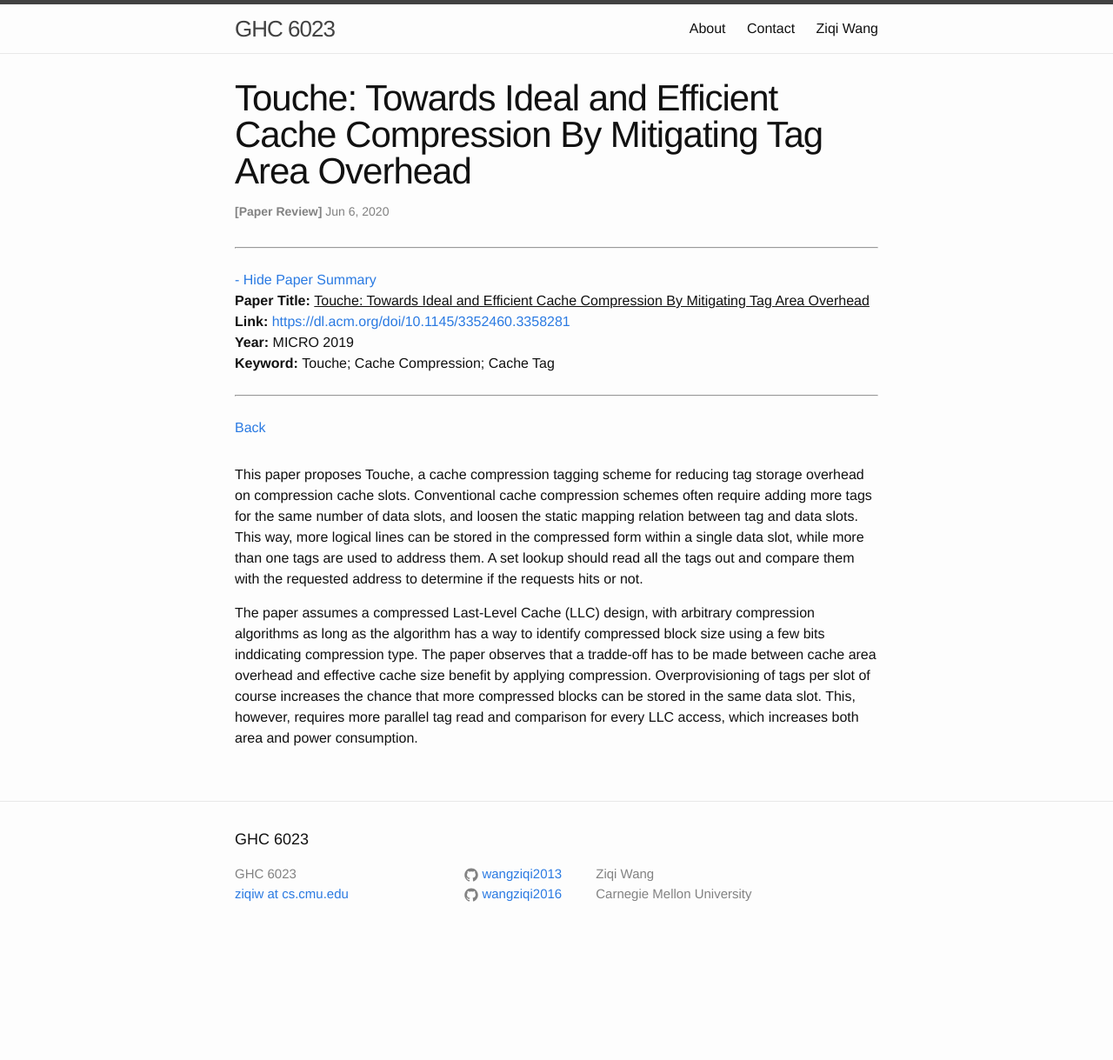
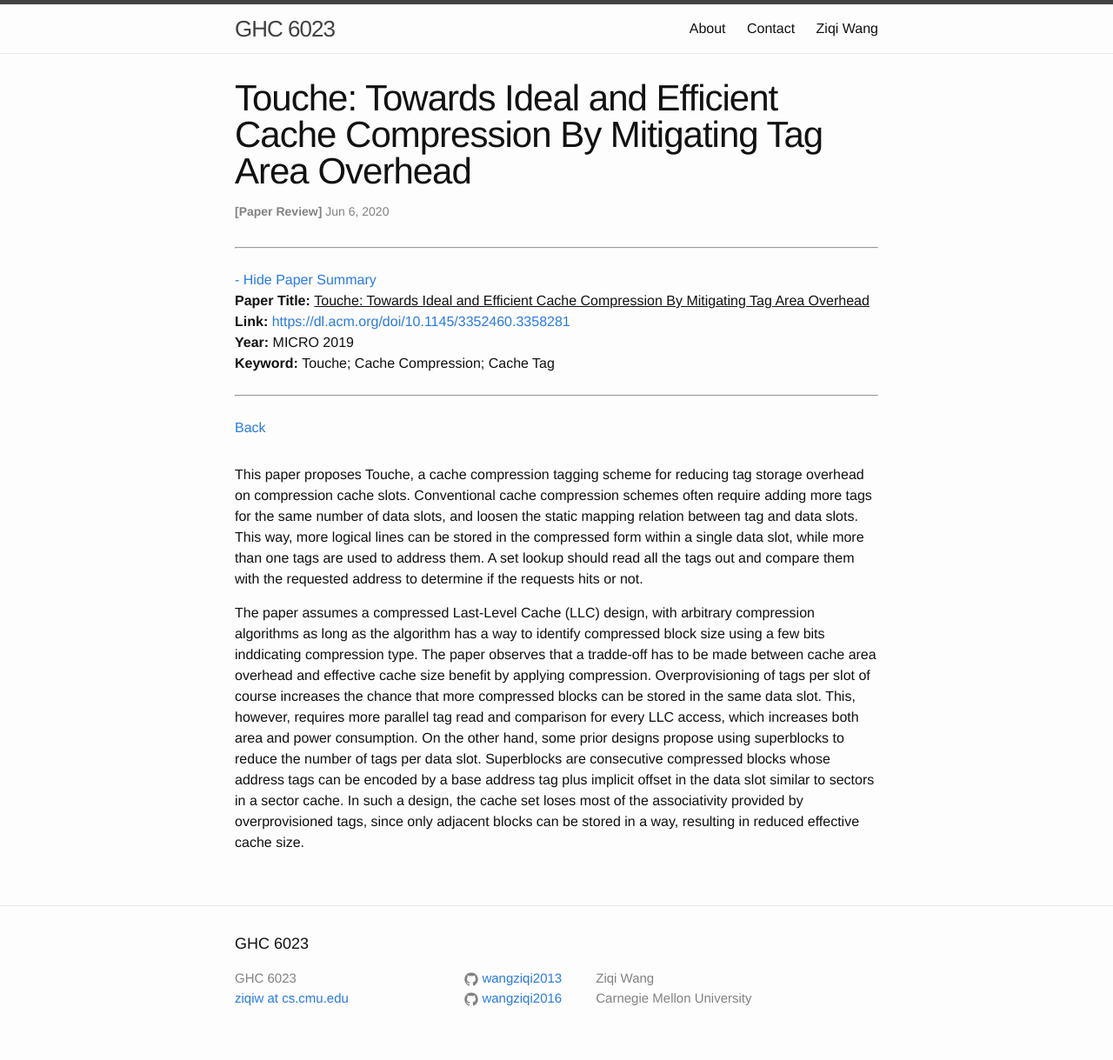
Before and after one commit to wangziqi2013/wangziqi2013.github.io, a Jekyll site: the page built from _posts/2020-06-06-touche.markdown, in a window 1280 px wide. Shown: the whole page at 87% size. Built offline with Jekyll 4.4.1, drawn with Linux system fonts in a browser that asks for light colours; before the commit the page ends 1099 px from its top, so only the background shows below that.

Commit message:
Adding other hand

```diff
--- a/_posts/2020-06-06-touche.markdown
+++ b/_posts/2020-06-06-touche.markdown
@@ -24,4 +24,8 @@ has a way to identify compressed block size using a few bits inddicating compres
 The paper observes that a tradde-off has to be made between cache area overhead and effective cache size benefit by
 applying compression. Overprovisioning of tags per slot of course increases the chance that more compressed blocks
 can be stored in the same data slot. This, however, requires more parallel tag read and comparison for every LLC access,
-which increases both area and power consumption.
+which increases both area and power consumption. On the other hand, some prior designs propose using superblocks to reduce
+the number of tags per data slot. Superblocks are consecutive compressed blocks whose address tags can be encoded by a
+base address tag plus implicit offset in the data slot similar to sectors in a sector cache. In such a design, the cache
+set loses most of the associativity provided by overprovisioned tags, since only adjacent blocks can be stored in a way,
+resulting in reduced effective cache size.
```
